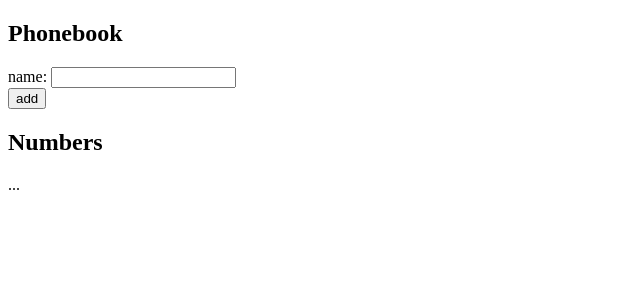
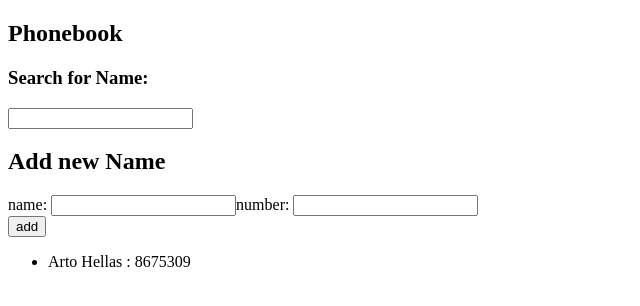
Before and after one commit to cswilik/FullstackOpen-part2, a React (Create React App) app: page / in a window 1280 px wide. Shown: the top 306 px of the page, without its empty margins (0-640 px from the left). Built offline with nearby package versions, Linux system fonts and the light colour scheme.

Commit message:
thru part2-10

```diff
--- a/src/App.js
+++ b/src/App.js
@@ -1,26 +1,55 @@
 import React, { useState } from 'react'
+import SearchBar from './Components/SearchBar'
+import Form from './Components/Form'
+import Persons from './Components/Persons'
+
 
 const App = () => {
   const [ persons, setPersons ] = useState([
-    { name: 'Arto Hellas' }
+    { name: 'Arto Hellas',
+      number: 8675309 }
   ])
-  const [ newName, setNewName ] = useState('')
+  const [newName, setNewName ] = useState('')
+  const [newNum, setNewNum] = useState('')
+  const [search, setSearch] = useState('')
+
+
+  const handleSubmit = (e) => {
+    e.preventDefault()
+    let personObj = {
+      name: newName,
+      number: newNum
+    }
+    const isUnique =persons.find(p => {
+    return p.name===personObj.name
+    })
+    if (isUnique) {
+      window.alert(`${personObj.name} is already added to the phonebook`)
+    } else {
+      setPersons(persons.concat(personObj))
+      setNewName('')
+      setNewNum('')
+    }
+  }
+  const searchedNames = persons.filter(p => {
+    return p.name.toLowerCase().includes(search.toLowerCase())
+  })
+
+
+
+
+
+
+
 
   return (
     <div>
       <h2>Phonebook</h2>
-      <form>
-        <div>
-          name: <input />
-        </div>
-        <div>
-          <button type="submit">add</button>
-        </div>
-      </form>
-      <h2>Numbers</h2>
-      ...
+      <SearchBar search={search} setSearch={setSearch} />
+      <Form newName={newName} newNum={newNum} setNewName={setNewName} setNewNum={setNewNum} handleSubmit={handleSubmit}/>
+      <Persons people={searchedNames}/>
     </div>
   )
 }
 
-export default App
+export default App;
--- /dev/null
+++ b/src/Components/Form.js
@@ -0,0 +1,22 @@
+import React from "react";
+
+
+const Form= ({newName, newNum, setNewName, setNewNum, handleSubmit}) => {
+    return(
+        <div>
+            <h2>Add new Name</h2>
+            <form onSubmit={handleSubmit}>
+                <div>
+                    name: <input value={newName} onChange={(e) => setNewName(e.target.value)}/>
+                    number: <input value={newNum} onChange={(e) => setNewNum(e.target.value)}/>
+                </div>
+                <div>
+                    <button type="submit">add</button>
+                </div>
+            </form>
+        </div>
+
+    )
+}
+
+export default Form;
--- /dev/null
+++ b/src/Components/PersonItem.js
@@ -0,0 +1,10 @@
+import React from "react";
+
+
+const PersonItem = ({name, number}) => {
+    return (
+        <li>{name} : {number}</li>
+    )
+}
+
+export default PersonItem;
--- /dev/null
+++ b/src/Components/Persons.js
@@ -0,0 +1,18 @@
+import React from "react";
+import PersonItem from "./PersonItem";
+
+const Persons =({people}) => {
+
+    const nameElements = people.map(p => {
+        return <PersonItem name={p.name} number={p.number} />
+      })
+    return (
+        <div>
+            <ul>
+                {nameElements}
+            </ul>
+        </div>
+    )
+}
+
+export default Persons;
--- /dev/null
+++ b/src/Components/SearchBar.js
@@ -0,0 +1,12 @@
+import React from "react";
+
+const SearchBar= ({search, setSearch}) => {
+    return (
+        <div>
+            <h3>Search for Name:</h3>
+            <input value={search} onChange={(e) => setSearch(e.target.value)}/>
+        </div>
+    )
+}
+
+export default SearchBar;
```
